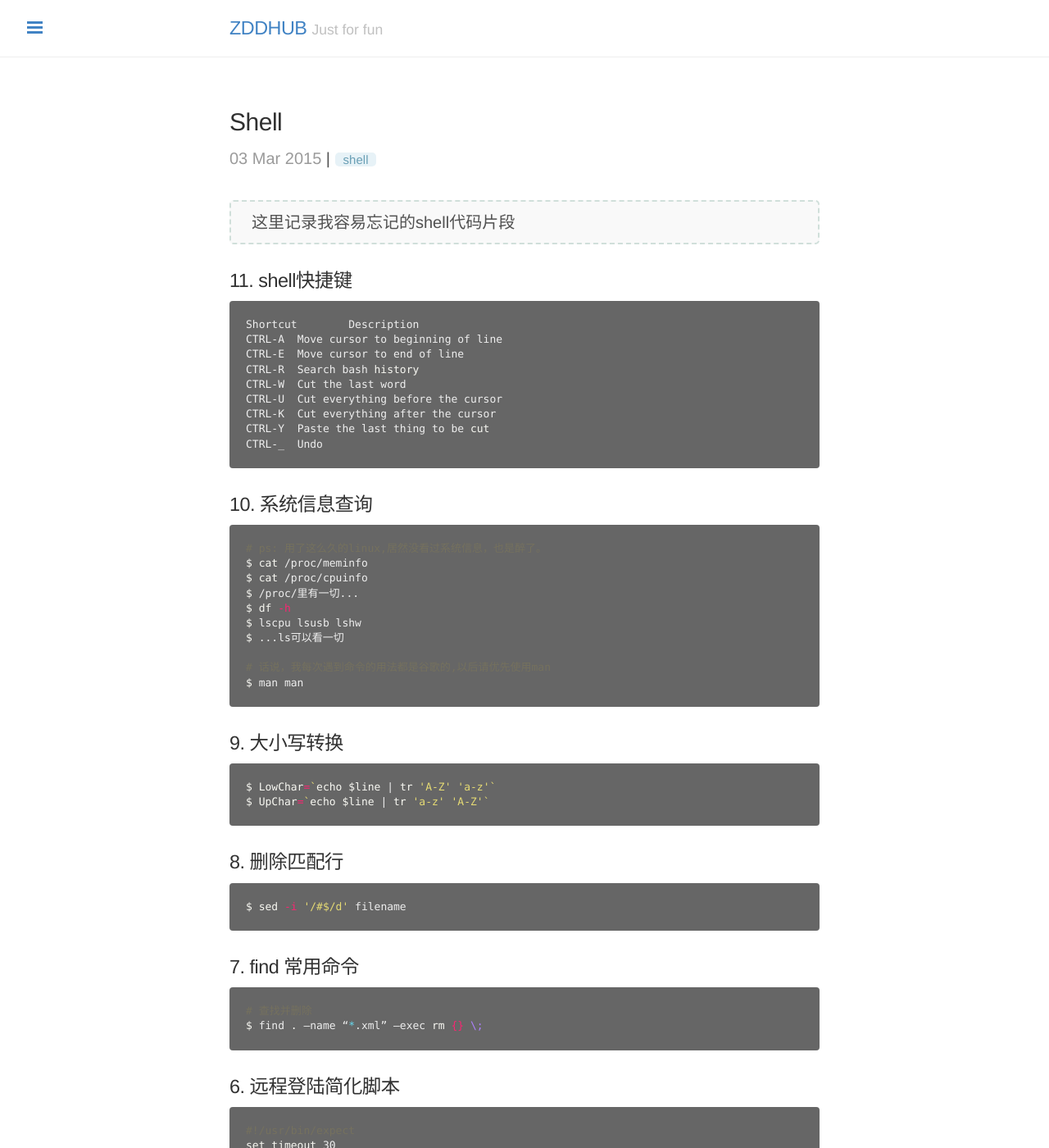
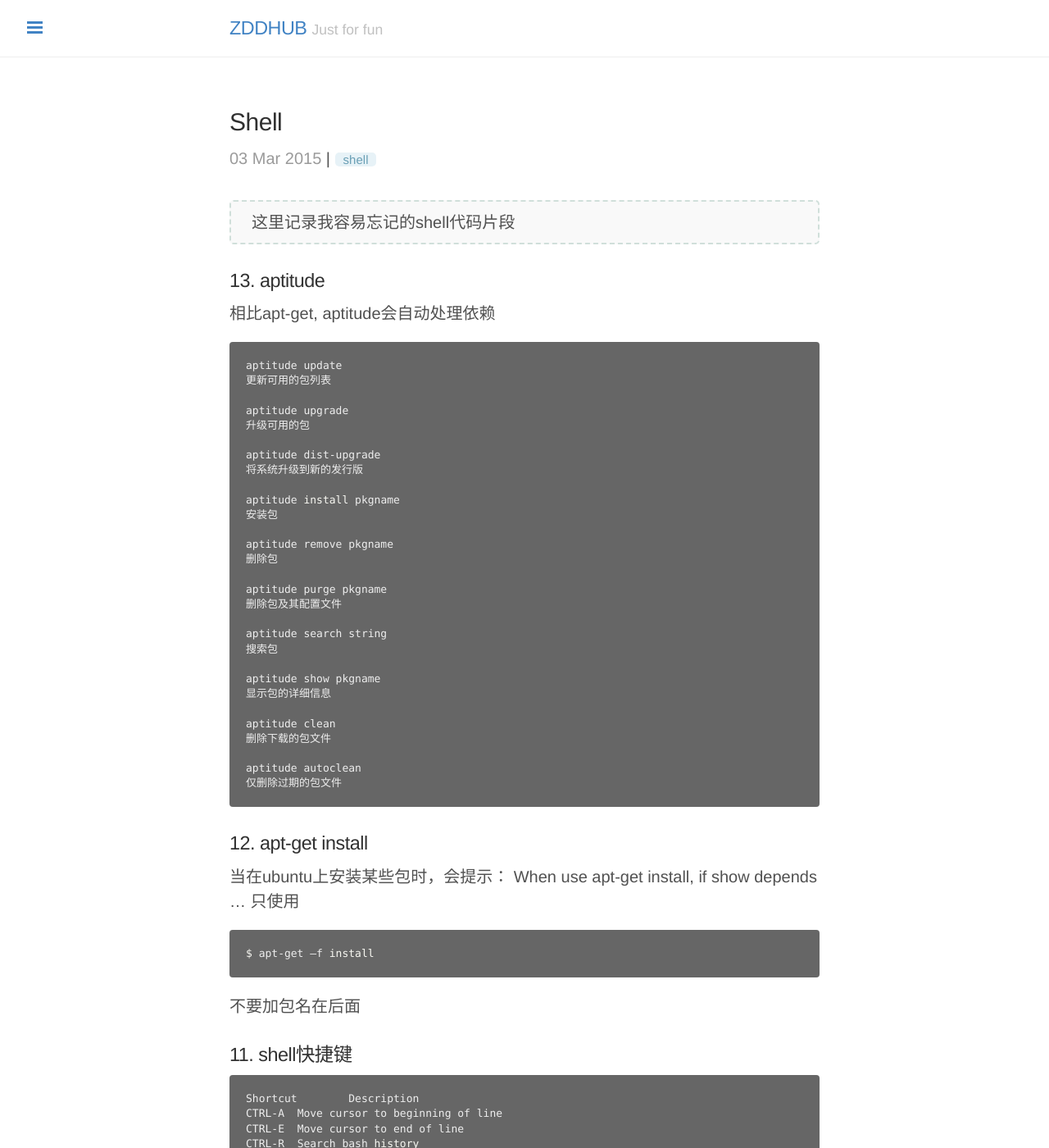
Before and after one commit to zddhub/zddhub.github.io, a Jekyll site: the page built from _posts/2015-03-03-shell.md, in a window 1280 px wide and 1400 px high. Shown: the whole window at 82% size. Built offline with Jekyll 4.4.1, drawn with Linux system fonts in a browser that asks for light colours; Markdown is read by kramdown in place of the engine named in the settings; comment, search, counter and statistics services are not loaded.

Commit message:
Edit blog: shell.md

````diff
--- a/_posts/2015-03-03-shell.md
+++ b/_posts/2015-03-03-shell.md
@@ -8,6 +8,50 @@ tags: "shell"
 > 这里记录我容易忘记的shell代码片段
 
 <!-- more -->
+
+### 13. aptitude
+相比apt-get, aptitude会自动处理依赖
+```sh
+aptitude update
+更新可用的包列表
+
+aptitude upgrade
+升级可用的包
+
+aptitude dist-upgrade
+将系统升级到新的发行版
+
+aptitude install pkgname
+安装包
+
+aptitude remove pkgname
+删除包
+
+aptitude purge pkgname
+删除包及其配置文件
+
+aptitude search string
+搜索包
+
+aptitude show pkgname
+显示包的详细信息
+
+aptitude clean
+删除下载的包文件
+
+aptitude autoclean
+仅删除过期的包文件
+```
+
+### 12. apt-get install
+当在ubuntu上安装某些包时，会提示：
+When use apt-get install, if show depends ...
+只使用
+```sh
+$ apt-get –f install
+```
+不要加包名在后面
+
 
 ### 11. shell快捷键
 ```sh
````
